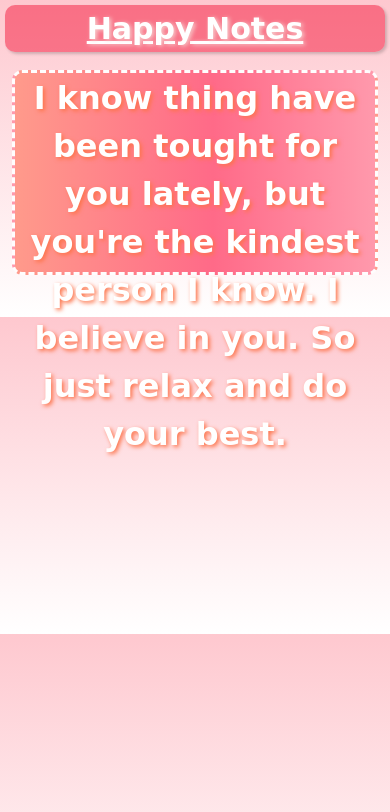
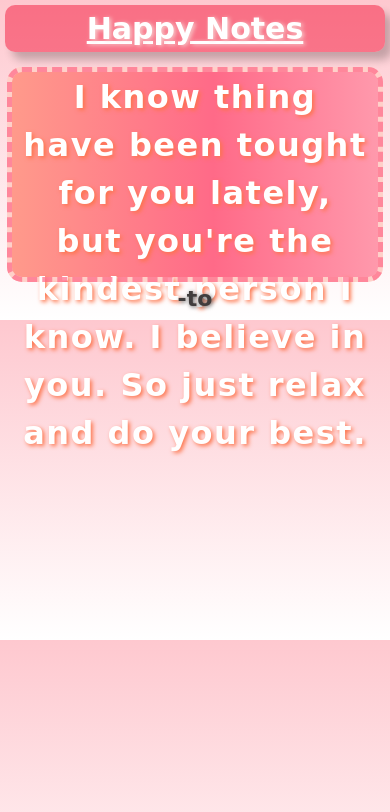
Before and after one commit to 007hyno/letter.github.io, a plain HTML site: page index.html in a window 390 px wide. Drawn offline with nearby package versions, Linux system fonts and the light colour scheme; a web font is replaced by a local one.

Commit message:
style change

```diff
--- a/index.html
+++ b/index.html
@@ -13,13 +13,12 @@
             Happy Notes
         </u>
     </p>
-    <img src="./img/candy4.png" alt="Letter">
     <div>
         <p id="text">I know thing have been tought for you lately, but you're the kindest person I know. I believe in you. So just relax and do your best.</p>
 </div>
 <center>
 
-    <!-- <h1 id="to">  <b>  to  </b> </h1> -->
+    <h1 id="to">  <b>  to  </b> </h1>
 
 </center>
 <link rel="stylesheet" href="style.css">
--- a/style.css
+++ b/style.css
@@ -1,13 +1,8 @@
 @import url('https://fonts.googleapis.com/css2?family=Caveat&family=Oooh+Baby&family=Waterfall&display=swap');
         body{
+            height: 100%;
             background-color: #ffffff;
             background-image: linear-gradient(0deg, #ffffff 0%, #fec8cf 100%);
-        }
-        img{
-            visibility: hidden;
-            position: relative;
-            filter: contrast(200%);
-            filter: hue-rotate(20deg);
         }
         .heading{
             font-weight: 900;
@@ -15,21 +10,20 @@
             padding: 1px;
             font-size: 30px;
             text-shadow: 2px 1px 4px rgb(247, 204, 204);
+            box-shadow: 7px 8px 0.5rem #0000003a;
         }
         div{
-            /* border-style: dashed; */
-            border: 3px dashed #fffffffb;
+
+            box-shadow: 0 0 0 5px #ffd0c9;
+            outline: dashed 5px #ff6a88b6;
+            letter-spacing: 1.5px;
             text-align: center;
-            position: absolute;
-            top:85px;
+            /* position: absolute; */
+            /* top:85px; */
             text-shadow:2px 2px 4px #fd7349;
-            left: 30px;
-            /* background-color: #fa5d5dec; */
-
+            /* left: 30px; */
             background-color: #FF9A8B;
             background-image: linear-gradient(90deg, #FF9A8B 0%, #FF6A88 55%, #FF99AC 100%);
-
-
             font-family: 'Waterfall', cursive;
             height: 490px;
             width:750px;
@@ -42,10 +36,12 @@
             font-size: 70px;
         }
         h1{
-            color: #f0dbd8;
+            color: #413d3d;
             font-family: 'Oooh Baby', cursive;
             font-weight: 900;
             font-size: 22px;
+            padding: 5px;
+            text-shadow:1px 1px 4px #616060;
             background-color: transparent;
         }
         @media only screen and (max-width: 450px) {
@@ -55,24 +51,15 @@
             padding: 1px;
             font-size: 30px;
             border-radius: 10px;
-            box-shadow: 2px 2px 3px #3635353d;
+            /* box-shadow: 2px 2px 3px #3635353d; */
             margin: 5px;
+            margin-bottom: 20px;
         }
-            img{
-                /* filter: contrast(200%);
-                filter: hue-rotate(20deg); */
-                height: 260px;
-                width:  auto;
-                border-radius: 10px;
-            }
             div{
                 border-radius: 10px;
-                top:70px;
-                left: 12px;
                 height: 205px;
                 width:auto;
-                margin-right: 12px;
-                /* width:390px; */
+                margin:0 12px;
                 padding:0 10px;
             }
             #text{
```
